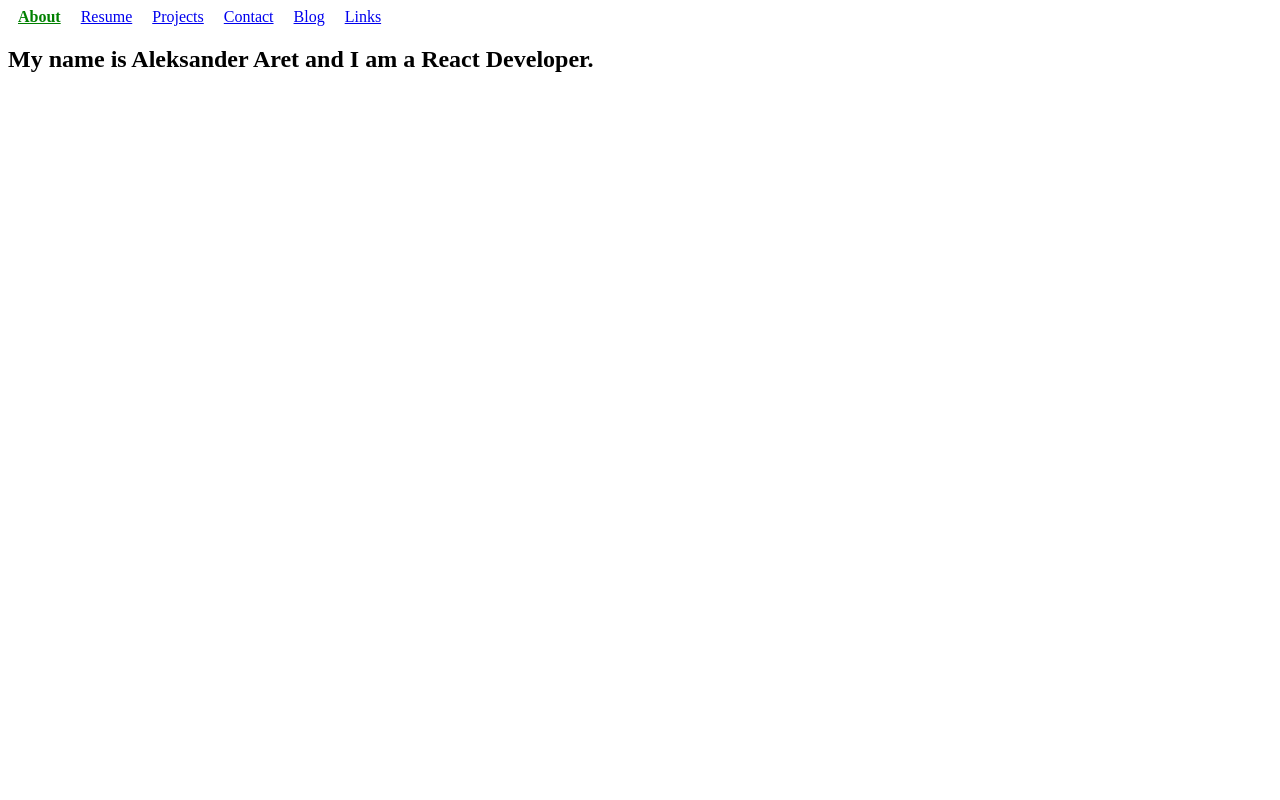
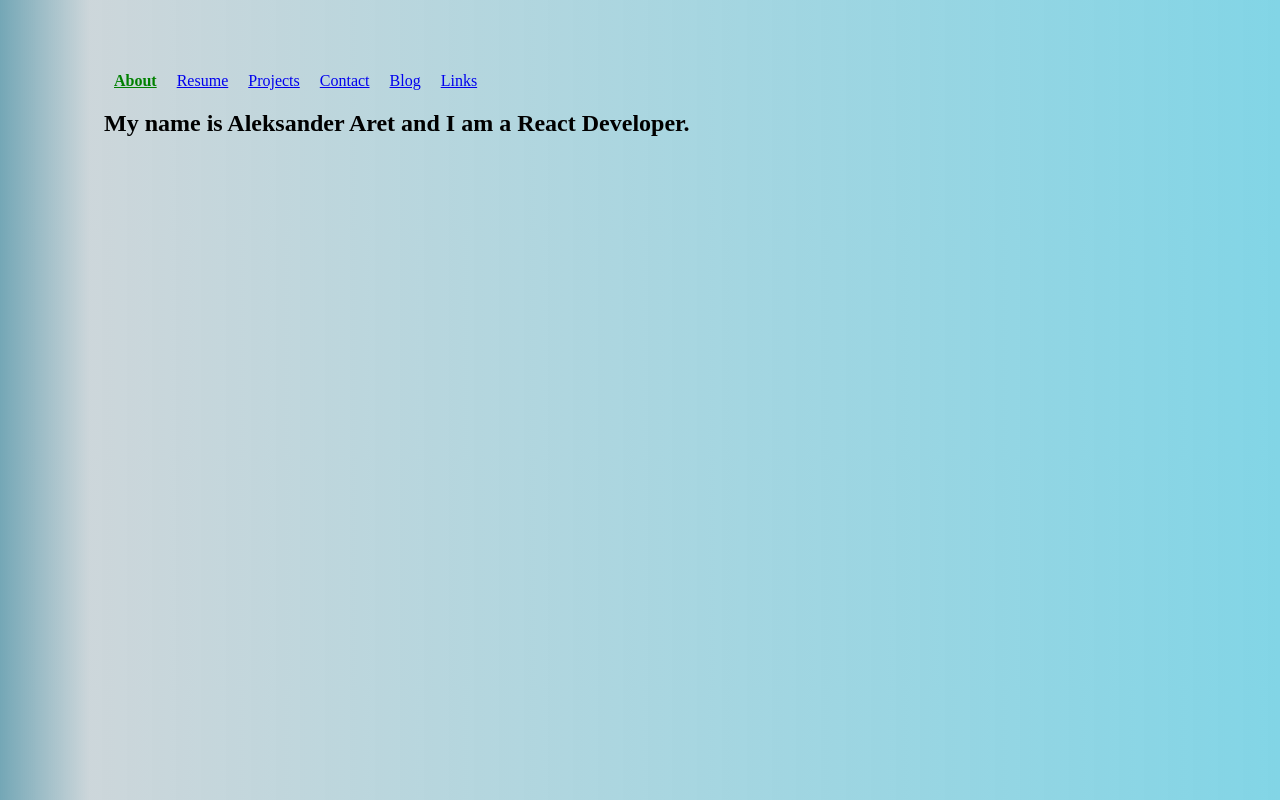
Before and after one commit to aretaleks/edX_route_redux, a React (Create React App) app: page /about in a window 1280 px wide. Built offline with nearby package versions, Linux system fonts and the light colour scheme.

Commit message:
added bg style added bg style and padding to app

```diff
--- a/src/components/App.jsx
+++ b/src/components/App.jsx
@@ -8,6 +8,7 @@ import Projects from "./Projects.jsx";
 import Contact from "./Contact.jsx";
 import Blog from "./Blog.jsx";
 import Links from "./Links.jsx";
+import "./app.css";
 
 //import * as Contact from "./Contact.jsx";
 
--- /dev/null
+++ b/src/components/app.css
@@ -0,0 +1,9 @@
+body {
+  padding: 4rem 6rem;
+  background: linear-gradient(
+    90deg,
+    rgba(116, 167, 182, 1) 0%,
+    rgba(193, 205, 210, 0.8099614845938375) 7%,
+    rgba(130, 213, 230, 1) 100%
+  );
+}
```
